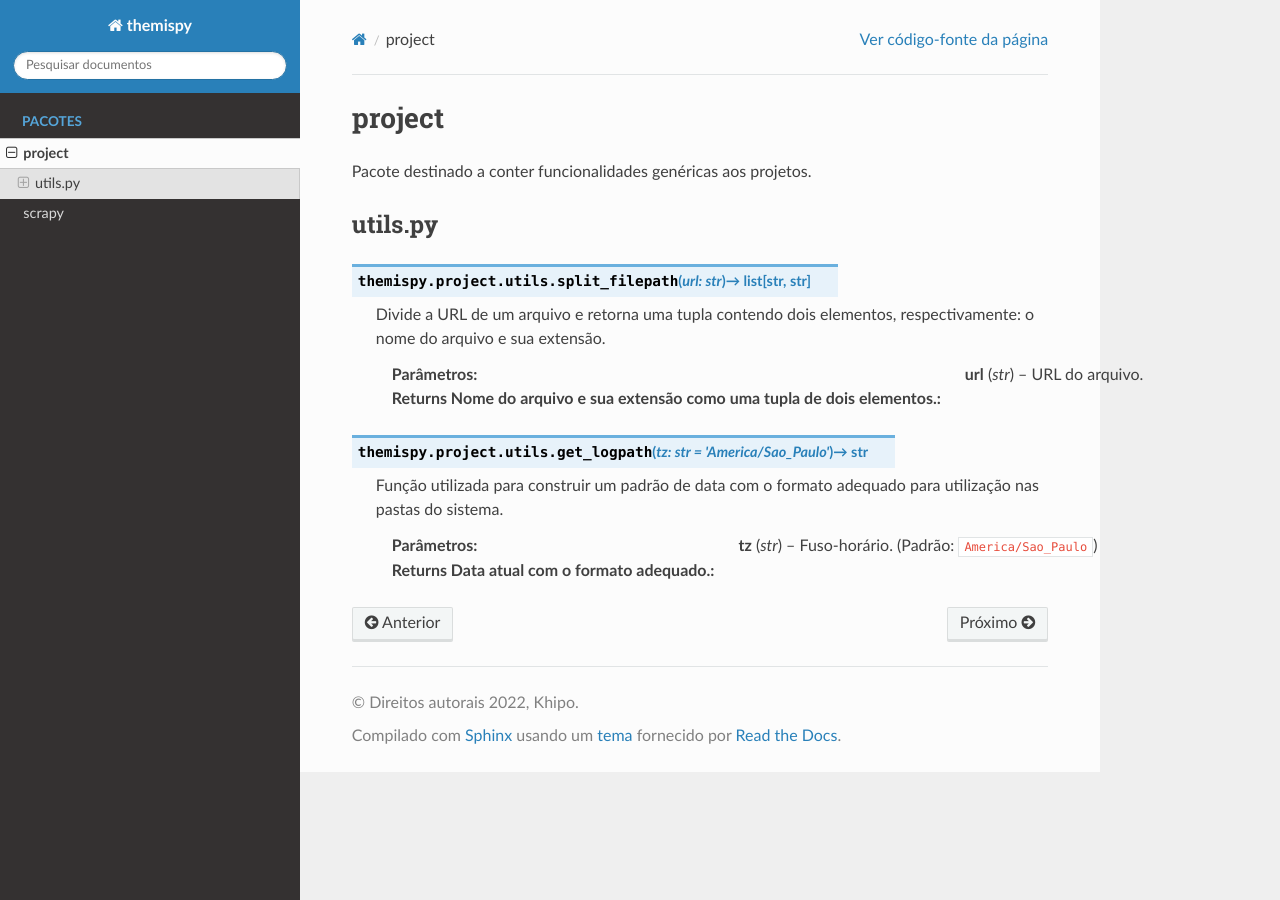
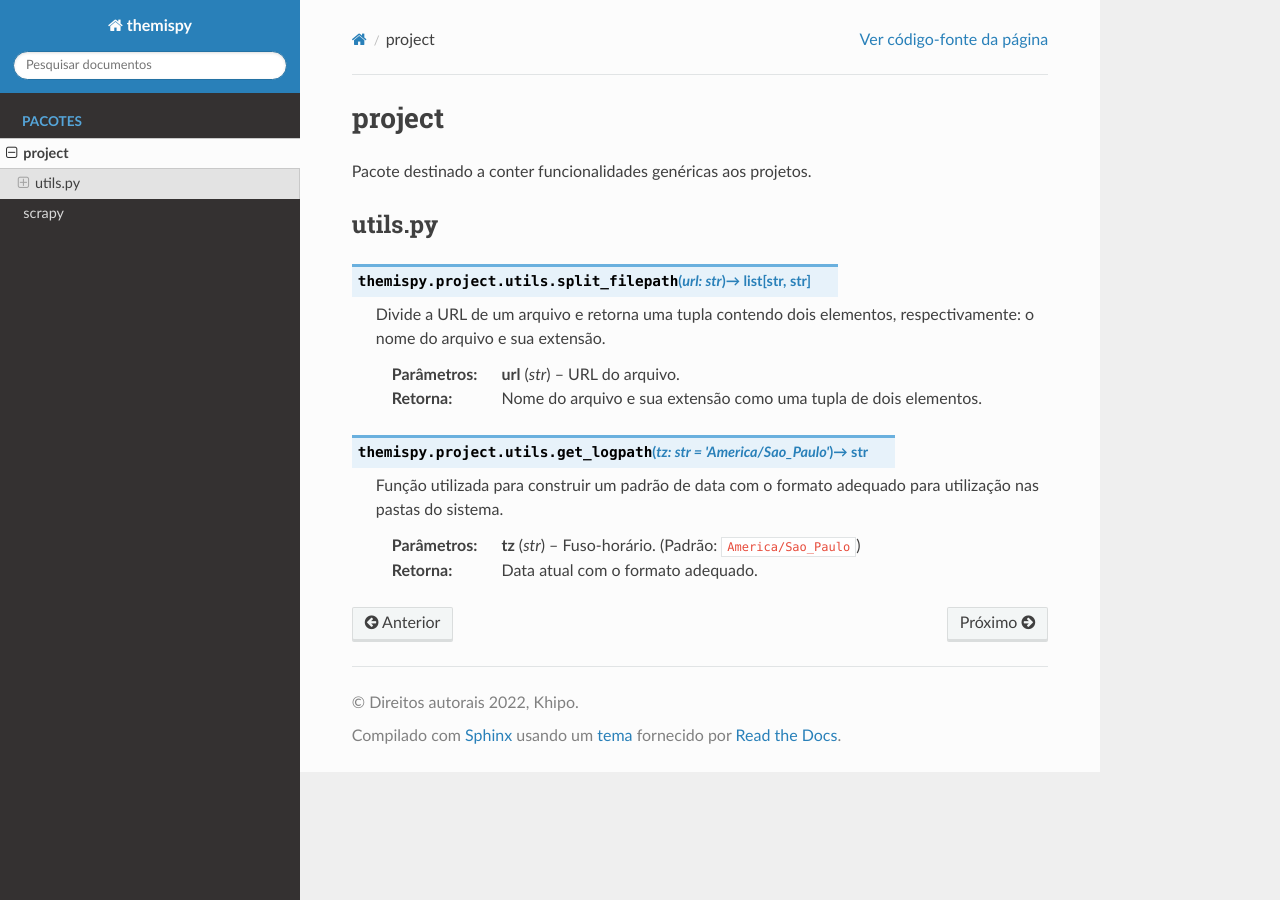
Before and after one commit to jkitajima/themispy, a Sphinx documentation site: the page built from docs/source/project.rst, in a window 1280 px wide. Built offline with Sphinx 7.4.7 and the Read the Docs theme 2.0.0, drawn with Linux system fonts in a browser that asks for light colours.

Commit message:
doc update

```diff
--- a/docs/source/project.rst
+++ b/docs/source/project.rst
@@ -14,7 +14,7 @@ utils.py
 
     :param str url: URL do arquivo.
 
-    :returns Nome do arquivo e sua extensão como uma tupla de dois elementos.:
+    :returns: Nome do arquivo e sua extensão como uma tupla de dois elementos.
 
 
 
@@ -24,4 +24,4 @@ utils.py
 
     :param str tz: Fuso-horário. (Padrão: ``America/Sao_Paulo``)
 
-    :returns Data atual com o formato adequado.:
+    :returns: Data atual com o formato adequado.
```
